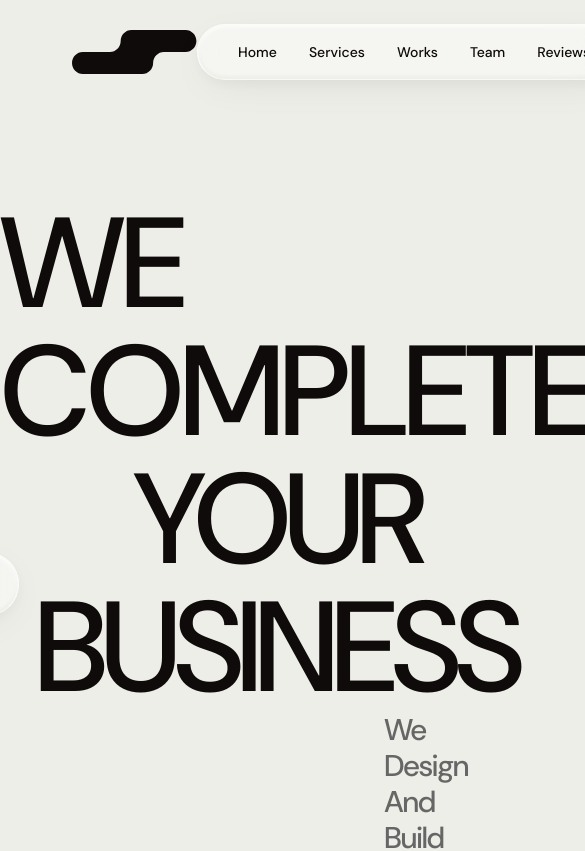
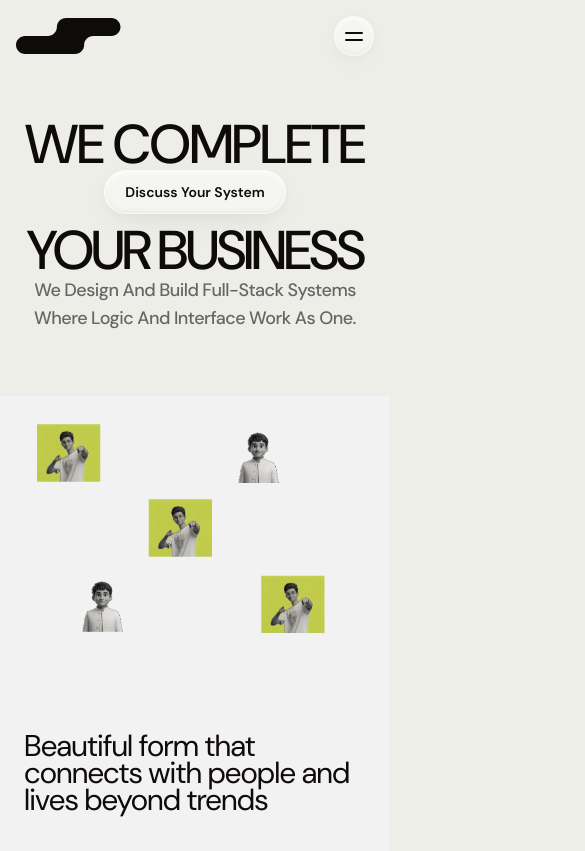
Before and after one commit to HylithLabs/hylith, a Next.js app: page / in a window 390 px wide. Shown: the top 851 px of the page, 585 px wide, since content can reach past the window. Built offline with nearby package versions, Linux system fonts and the light colour scheme.

Commit message:
halka responsive

```diff
--- a/app/globals.css
+++ b/app/globals.css
@@ -83,6 +83,8 @@ html {
   -webkit-font-smoothing: antialiased;
   font-optical-sizing: auto;
   background-color: #EEEEE8;
+  max-width: 100%;
+  overflow-x: clip;
 }
 
 .font-dm-sans {
@@ -91,6 +93,23 @@ html {
 
 body {
   background-color: #EEEEE8;
+  max-width: 100%;
+  overflow-x: clip;
+}
+
+@supports not (overflow: clip) {
+  html,
+  body {
+    overflow-x: hidden;
+  }
+}
+
+img,
+svg,
+video,
+canvas {
+  max-width: 100%;
+  height: auto;
 }
 
 /* liquidGL styles */
@@ -118,6 +137,103 @@ body {
   padding: 12px 32px;
   gap: 32px;
   pointer-events: auto;
+}
+
+/* Keep the absolute avatar collage within narrow viewports without changing desktop geometry. */
+.team-avatar-collage {
+  width: 498px;
+  height: 359px;
+  margin-top: -30px;
+  margin-left: 5rem;
+}
+
+.team-avatar-collage__inner {
+  transform-origin: top left;
+}
+
+@media (max-width: 359px) {
+  .team-avatar-collage {
+    width: 259px;
+    height: 187px;
+    margin-top: 0;
+    margin-left: 2rem;
+  }
+
+  .team-avatar-collage__inner {
+    transform: scale(0.52);
+  }
+}
+
+@media (min-width: 360px) and (max-width: 420px) {
+  .team-avatar-collage {
+    width: 289px;
+    height: 208px;
+    margin-top: 0;
+    margin-left: 2.25rem;
+  }
+
+  .team-avatar-collage__inner {
+    transform: scale(0.58);
+  }
+}
+
+@media (min-width: 421px) and (max-width: 640px) {
+  .team-avatar-collage {
+    width: 349px;
+    height: 251px;
+    margin-top: 0;
+    margin-left: 2.75rem;
+  }
+
+  .team-avatar-collage__inner {
+    transform: scale(0.7);
+  }
+}
+
+@media (min-width: 641px) and (max-width: 767px) {
+  .team-avatar-collage {
+    width: 408px;
+    height: 294px;
+    margin-top: 0;
+    margin-left: 3rem;
+  }
+
+  .team-avatar-collage__inner {
+    transform: scale(0.82);
+  }
+}
+
+/* Responsive: tablet-range collage scaling (768px – 1279px) */
+@media (min-width: 768px) and (max-width: 1279px) {
+  .team-avatar-collage {
+    width: 450px;
+    height: 324px;
+    margin-top: -10px;
+    margin-left: 4rem;
+  }
+
+  .team-avatar-collage__inner {
+    transform: scale(0.9);
+  }
+}
+
+/* Responsive: Hero badge hover animation for modern feel */
+.hero-badge {
+  transition: transform 0.35s cubic-bezier(.16,1,.3,1),
+              box-shadow 0.35s cubic-bezier(.16,1,.3,1);
+}
+
+.hero-badge:hover {
+  transform: translateY(-2px) scale(1.03);
+  box-shadow:
+    0 14px 50px -10px rgba(0, 0, 0, 0.12),
+    0 6px 20px 0px rgba(0, 0, 0, 0.06),
+    inset 0 2px 4px 0px rgba(255, 255, 255, 0.9),
+    inset 0 -2px 4px 0px rgba(0, 0, 0, 0.04) !important;
+}
+
+.hero-badge:active {
+  transform: translateY(0) scale(0.98);
 }
 
 /* =========================
--- a/app/layout.tsx
+++ b/app/layout.tsx
@@ -1,6 +1,5 @@
 import type { Metadata, Viewport } from "next";
 import localFont from "next/font/local";
-import Script from "next/script";
 import { absoluteUrl, siteConfig } from "./site-config";
 import "./globals.css";
 import { Geist } from "next/font/google";
@@ -65,8 +64,11 @@ export const metadata: Metadata = {
   },
 };
 
+/* Responsive viewport: ensures proper mobile rendering with device-width */
 export const viewport: Viewport = {
   themeColor: "#000000",
+  width: "device-width",
+  initialScale: 1,
 };
 
 export default function RootLayout({
--- a/components/Navbar.tsx
+++ b/components/Navbar.tsx
@@ -1,32 +1,19 @@
 "use client";
 
+import { useState, useEffect, useCallback } from "react";
 import Image from "next/image";
 import Link from "next/link";
 
-const Navbar = () => {
-  return (
-    <nav className="flex px-18 py-6 justify-between items-center z-50  top-0 left-0 w-full">
-      <Image
-        src="/assets/logo.svg"
-        alt="Hylith"
-        width={125}
-        height={40}
-        priority
-      />
+const NAV_LINKS = [
+  { label: "Home", href: "#" },
+  { label: "Services", href: "#" },
+  { label: "Works", href: "#" },
+  { label: "Team", href: "#" },
+  { label: "Reviews", href: "#" },
+];
 
-      {/* <LiquidGLWrapper
-        options={{
-          refraction: 0.036,
-          frost: 0,
-          tilt: false,
-          shadow: false,
-          specular: true,
-          bevelDepth: 0,
-          bevelWidth: 0.04,
-        }}
-      > */}
-      <div
-        style={{
+/** Shared glass style for both desktop pill and mobile menu */
+const GLASS_STYLE = {
   background: "rgba(255, 255, 255, 0.4)",
   backdropFilter: "blur(16px)",
   WebkitBackdropFilter: "blur(16px)",
@@ -38,42 +25,126 @@ const Navbar = () => {
     inset 0 2px 4px 0px rgba(255, 255, 255, 0.8),
     inset 0 -2px 4px 0px rgba(0, 0, 0, 0.05)
   `,
+} as const;
+
+const Navbar = () => {
+  const [menuOpen, setMenuOpen] = useState(false);
+
+  /* Lock body scroll when mobile menu is open */
+  useEffect(() => {
+    if (menuOpen) {
+      document.body.style.overflow = "hidden";
+    } else {
+      document.body.style.overflow = "";
+    }
+    return () => {
+      document.body.style.overflow = "";
+    };
+  }, [menuOpen]);
+
+  /* Close menu on resize past mobile breakpoint */
+  useEffect(() => {
+    const mq = window.matchMedia("(min-width: 768px)");
+    const handler = (e: MediaQueryListEvent) => {
+      if (e.matches) setMenuOpen(false);
+    };
+    mq.addEventListener("change", handler);
+    return () => mq.removeEventListener("change", handler);
+  }, []);
+
+  const closeMenu = useCallback(() => setMenuOpen(false), []);
+
+  return (
+    <>
+      <nav className="top-0 left-0 z-50 flex w-full flex-wrap items-center justify-between gap-x-4 gap-y-4 px-4 py-4 sm:px-8 sm:py-5 lg:flex-nowrap lg:px-12 xl:px-18 xl:py-6">
+        <Image
+          className="h-auto w-[105px] sm:w-[118px] xl:w-[125px]"
+          src="/assets/logo.svg"
+          alt="Hylith"
+          width={125}
+          height={40}
+          priority
+        />
+
+        {/* ── Desktop nav pill (hidden on mobile) ── */}
+        <div
+          style={GLASS_STYLE}
+          className="nav relative order-2 hidden h-11 min-w-0 items-center justify-between gap-3 rounded-full px-4 text-xs font-semibold sm:h-12 sm:gap-5 sm:px-6 sm:text-sm md:order-none md:flex md:w-auto md:justify-start xl:h-14 xl:gap-8 xl:px-10"
+        >
+          {NAV_LINKS.map((link) => (
+            <Link
+              key={link.label}
+              className="cursor-pointer font-medium transition hover:opacity-70"
+              href={link.href}
+            >
+              {link.label}
+            </Link>
+          ))}
+        </div>
+
+        {/* ── Hamburger button (visible on mobile only) ── */}
+        <button
+          aria-label={menuOpen ? "Close menu" : "Open menu"}
+          aria-expanded={menuOpen}
+          onClick={() => setMenuOpen((v) => !v)}
+          className="relative z-[60] flex h-10 w-10 cursor-pointer flex-col items-center justify-center gap-[5px] rounded-full md:hidden"
+          style={GLASS_STYLE}
+        >
+          {/* Top bar */}
+          <span
+            className="block h-[2px] w-[18px] rounded-full bg-[#0F0B0A] transition-all duration-300"
+            style={{
+              transform: menuOpen
+                ? "translateY(3.5px) rotate(45deg)"
+                : "none",
             }}
-        className="nav flex  font-semibold h-14 rounded-full relative gap-8 px-10 items-center text-sm"
+          />
+          {/* Bottom bar */}
+          <span
+            className="block h-[2px] w-[18px] rounded-full bg-[#0F0B0A] transition-all duration-300"
+            style={{
+              transform: menuOpen
+                ? "translateY(-3.5px) rotate(-45deg)"
+                : "none",
+            }}
+          />
+        </button>
+      </nav>
+
+      {/* ── Mobile fullscreen menu overlay ── */}
+      <div
+        className={`fixed inset-0 z-[55] flex flex-col items-center justify-center transition-all duration-500 md:pointer-events-none md:hidden ${
+          menuOpen
+            ? "pointer-events-auto opacity-100"
+            : "pointer-events-none opacity-0"
+        }`}
+        style={{
+          background: "rgba(238, 238, 232, 0.92)",
+          backdropFilter: "blur(24px)",
+          WebkitBackdropFilter: "blur(24px)",
+        }}
       >
+        <nav className="flex flex-col items-center gap-8">
+          {NAV_LINKS.map((link, i) => (
             <Link
-          className="cursor-pointer font-medium hover:opacity-70 transition"
-          href="#"
+              key={link.label}
+              href={link.href}
+              onClick={closeMenu}
+              className="text-3xl font-semibold tracking-[-0.02em] text-[#0F0B0A] transition-all duration-300 hover:opacity-60 sm:text-4xl"
+              style={{
+                transform: menuOpen
+                  ? "translateY(0)"
+                  : `translateY(${20 + i * 8}px)`,
+                opacity: menuOpen ? 1 : 0,
+                transitionDelay: menuOpen ? `${100 + i * 60}ms` : "0ms",
+              }}
             >
-          Home
+              {link.label}
             </Link>
-        <Link
-          className="cursor-pointer font-medium hover:opacity-70 transition"
-          href="#"
-        >
-          Services
-        </Link>
-        <Link
-          className="cursor-pointer font-medium hover:opacity-70 transition"
-          href="#"
-        >
-          Works
-        </Link>
-        <Link
-          className="cursor-pointer font-medium hover:opacity-70 transition"
-          href="#"
-        >
-          Team
-        </Link>
-        <Link
-          className="cursor-pointer font-medium hover:opacity-70 transition"
-          href="#"
-        >
-          Reviews
-        </Link>
+          ))}
+        </nav>
       </div>
-      {/* </LiquidGLWrapper> */}
-    </nav>
+    </>
   );
 };
 
--- a/components/ui/text-reveal.tsx
+++ b/components/ui/text-reveal.tsx
@@ -32,12 +32,12 @@ export const TextReveal: FC<TextRevealProps> = ({ children, className }) => {
     <div ref={sectionRef} className={cn("relative z-0 h-[200vh]", className)}>
       <div
         className={
-          "sticky top-0 mx-auto flex h-[50%] max-w-6xl items-center bg-transparent px-4 py-20"
+          "sticky top-0 mx-auto flex h-[50%] max-w-6xl items-center bg-transparent px-4 py-16 sm:py-20"
         }
       >
         <span
           className={
-            "flex flex-wrap p-5 text-2xl font-bold text-black/20 md:p-8 md:text-3xl lg:p-10 lg:text-4xl xl:text-5xl dark:text-white/20"
+            "flex max-w-full flex-wrap p-3 text-xl font-bold text-black/20 sm:p-5 sm:text-2xl md:p-8 md:text-3xl lg:p-10 lg:text-4xl xl:text-5xl dark:text-white/20"
           }
         >
           {words.map((word, i) => {
@@ -64,7 +64,7 @@ interface WordProps {
 const Word: FC<WordProps> = ({ children, progress, range }) => {
   const opacity = useTransform(progress, range, [0, 1])
   return (
-    <span className="xl:lg-3 relative mx-1 lg:mx-1.5">
+    <span className="relative mx-0.5 break-words sm:mx-1 lg:mx-1.5">
       <span className="absolute opacity-30">{children}</span>
       <motion.span
         style={{ opacity: opacity }}
--- a/components/ui/word-rotate.tsx
+++ b/components/ui/word-rotate.tsx
@@ -35,7 +35,7 @@ export function WordRotate({
   }, [words, duration])
 
   return (
-    <div className="overflow-hidden py-2">
+    <div className="min-w-0 max-w-full overflow-hidden py-2">
       <AnimatePresence mode="wait">
         <motion.h1
           key={words[index]}
--- a/pages/HeroSection.tsx
+++ b/pages/HeroSection.tsx
@@ -1,18 +1,45 @@
-import React from "react";
+"use client";
+
+import React, { useEffect, useRef } from "react";
 
 const HeroSection = () => {
+  const badgeRef = useRef<HTMLSpanElement>(null);
+  const headingRef = useRef<HTMLHeadingElement>(null);
+  const descRef = useRef<HTMLDivElement>(null);
+
+  /* Subtle stagger-in on mount for a modern feel */
+  useEffect(() => {
+    const els = [badgeRef.current, headingRef.current, descRef.current];
+    els.forEach((el, i) => {
+      if (!el) return;
+      el.style.opacity = "0";
+      el.style.transform = "translateY(28px)";
+      el.style.transition = `opacity 0.7s cubic-bezier(.16,1,.3,1) ${0.15 + i * 0.12}s, transform 0.7s cubic-bezier(.16,1,.3,1) ${0.15 + i * 0.12}s`;
+      requestAnimationFrame(() => {
+        el.style.opacity = "1";
+        el.style.transform = "translateY(0)";
+      });
+    });
+  }, []);
+
   return (
-    <section className="hero section" id="home">
-      <div className="mt-24">
-        <h1 className="text-9xl  font-medium text-center">
-          <span className="block mr-72 tracking-[-0.03em]">WE COMPLETE</span>
-          <span className="flex items-center justify-center gap-4 mx-auto">
+    <section
+      className="hero section overflow-hidden px-4 sm:px-6 xl:px-0"
+      id="home"
+    >
+      <div className="mt-12 sm:mt-16 lg:mt-20 xl:mt-24">
+        <h1
+          ref={headingRef}
+          className="text-center text-[clamp(2.9rem,14vw,5.6rem)] leading-[0.92] font-medium sm:text-[clamp(4.8rem,12vw,7rem)] lg:text-[6.8rem] xl:text-9xl xl:leading-none"
+        >
+          <span className="block tracking-[-0.03em] lg:mr-24 xl:mr-72">
+            WE COMPLETE
+          </span>
+          <span className="mx-auto flex flex-col items-center justify-center gap-3 sm:gap-4 lg:flex-row">
             <span
-              className="inline-flex items-center  px-10 py-3 cursor-pointer font-semibold rounded-full"
+              ref={badgeRef}
+              className="hero-badge inline-flex h-11 max-w-full cursor-pointer items-center rounded-full px-5 text-sm font-semibold leading-none whitespace-nowrap sm:h-12 sm:px-7 sm:text-[1rem] xl:h-16 xl:px-10 xl:text-[1.09rem]"
               style={{
-                fontSize: "1.09rem",
-                lineHeight: "1",
-                height: "4rem",
                 letterSpacing: "0",
                 background: "rgba(255, 255, 255, 0.4)",
                 backdropFilter: "blur(16px)",
@@ -33,11 +60,13 @@ const HeroSection = () => {
           </span>
         </h1>
       </div>
-      <div className="pb-20">
-        <p className="capitalize font-medium text-3xl text-center ml-96 text-[#666666] tracking-[-0.05em]">
+      <div ref={descRef} className="pb-16 sm:pb-20">
+        {/* Responsive: on mobile, text stacks naturally with smaller font.
+            On large screens, maintains the original left-offset layout. */}
+        <p className="mx-auto max-w-[36rem] text-center text-lg font-medium tracking-[-0.03em] text-[#666666] capitalize sm:text-2xl sm:tracking-[-0.05em] lg:ml-40 lg:max-w-none xl:ml-96 xl:text-3xl">
           We design and build full-stack systems
         </p>
-        <p className="capitalize font-medium text-3xl text-center ml-96 text-[#666666] tracking-[-0.05em]">
+        <p className="mx-auto max-w-[36rem] text-center text-lg font-medium tracking-[-0.03em] text-[#666666] capitalize sm:text-2xl sm:tracking-[-0.05em] lg:ml-40 lg:max-w-none xl:ml-96 xl:text-3xl">
           where logic and interface work as one.
         </p>
       </div>
--- a/pages/Second.tsx
+++ b/pages/Second.tsx
@@ -88,7 +88,7 @@ const EXPANDED = {
 } as const;
 
 const PIN_SCROLL_DISTANCE = "+=200%";
-const DESKTOP_MQ = "(min-width: 1025px)";
+const DESKTOP_MQ = "(min-width: 1280px)";
 
 function TeamAvatarCollage({ onImageLoad }: { onImageLoad: () => void }) {
   const collageRef = useRef<HTMLDivElement>(null);
@@ -145,7 +145,10 @@ function TeamAvatarCollage({ onImageLoad }: { onImageLoad: () => void }) {
   return (
     <div
       ref={collageRef}
-      className="relative shrink-0 overflow-visible mt-[-30] ml-20"
+      className="team-avatar-collage relative shrink-0 overflow-visible"
+    >
+      <div
+        className="team-avatar-collage__inner relative"
         style={{ width: COLLAGE_WIDTH, height: COLLAGE_HEIGHT }}
       >
         {AVATAR_TILES.map((tile, index) => (
@@ -169,6 +172,7 @@ function TeamAvatarCollage({ onImageLoad }: { onImageLoad: () => void }) {
             />
           </div>
         ))}
+      </div>
     </div>
   );
 }
@@ -270,7 +274,7 @@ const Second = () => {
         };
       });
 
-      mm.add("(max-width: 1024px)", () => {
+      mm.add("(max-width: 1279px)", () => {
         gsap.set(section, EXPANDED);
         gsap.set(".second-copy", { color: "#0F0B0A" });
         gsap.set(".second-link", { borderColor: "#0F0B0A" });
@@ -287,15 +291,15 @@ const Second = () => {
     <section ref={wrapperRef} className="second-wrapper overflow-hidden">
       <div
         ref={sectionRef}
-        className="second-section relative min-h-screen w-full bg-[#F2F2F2] px-8 py-12 sm:px-12 sm:py-14 lg:grid lg:min-h-screen lg:grid-cols-2 lg:items-stretch lg:gap-x-16 lg:px-20 lg:py-20 xl:gap-x-28 xl:px-28 xl:py-24"
+        className="second-section relative min-h-screen w-full bg-[#F2F2F2] px-6 py-10 sm:px-12 sm:py-14 lg:px-16 lg:py-16 xl:grid xl:min-h-screen xl:grid-cols-2 xl:items-stretch xl:gap-x-28 xl:px-28 xl:py-24"
       >
         {/* Left column */}
-        <div className="flex flex-col justify-between gap-24 lg:min-h-[calc(100vh-9rem)] lg:gap-0">
-          <div className="lg:pt-4 xl:pt-8">
+        <div className="flex min-w-0 flex-col justify-between gap-14 sm:gap-20 xl:min-h-[calc(100vh-9rem)] xl:gap-0">
+          <div className="xl:pt-8">
             <TeamAvatarCollage onImageLoad={refreshScroll} />
           </div>
 
-          <div className="second-copy mt-8 flex max-w-lg text-nowrap text-6xl font-regular flex-col leading-[0.8] tracking-[-0.03em] lg:mt-auto lg:max-w-xl lg:pb-6 xl:max-w-2xl xl:pb-10">
+          <div className="second-copy mt-8 flex max-w-full flex-col text-3xl leading-[0.9] font-regular tracking-[-0.03em] sm:text-4xl sm:leading-[0.86] md:text-5xl xl:mt-auto xl:max-w-2xl xl:text-6xl xl:leading-[0.8] xl:text-nowrap xl:pb-10">
             <h2 >
               Beautiful form that
             </h2>
@@ -309,15 +313,15 @@ const Second = () => {
         </div>
 
         {/* Right column — headline top-right, links bottom */}
-        <div className="mt-16 flex flex-col justify-between gap-20 lg:mt-0 lg:min-h-[calc(100vh-9rem)] lg:gap-0">
-          <div className="second-copy flex w-full flex-col items-end text-right uppercase font-black leading-[0.88] tracking-[-0.03em] lg:pt-6 xl:pt-10">
+        <div className="mt-14 flex min-w-0 flex-col justify-between gap-16 sm:mt-16 sm:gap-20 xl:mt-0 xl:min-h-[calc(100vh-9rem)] xl:gap-0">
+          <div className="second-copy flex w-full flex-col items-end text-right leading-[0.88] font-black tracking-[-0.03em] uppercase xl:pt-10">
             <h2 className="text-[clamp(2.35rem,5.4vw,5.75rem)]">Together,</h2>
             <h2 className="text-[clamp(2.35rem,5.4vw,5.75rem)]">we create</h2>
             <h2 className="text-[clamp(2.35rem,5.4vw,5.75rem)]">solutions</h2>
           </div>
 
           {/* Mobile links */}
-          <div className="mt-6 flex w-full items-end justify-between gap-12 pb-2 sm:justify-end sm:gap-20 lg:hidden">
+          <div className="mt-6 flex w-full flex-wrap items-end justify-between gap-x-8 gap-y-5 pb-2 sm:justify-end sm:gap-x-20 xl:hidden">
             <a
               href="#work"
               className="second-link second-copy flex h-7 min-w-30 cursor-pointer items-center justify-between gap-3 border-b-2 border-[#0F0B0A] text-[0.95rem] font-medium"
@@ -336,7 +340,7 @@ const Second = () => {
         </div>
 
         {/* Desktop: Our Work ~center, Discuss far right */}
-        <div className="pointer-events-none absolute inset-x-20 bottom-16 hidden lg:block xl:inset-x-28 xl:bottom-20">
+        <div className="pointer-events-none absolute inset-x-28 bottom-20 hidden xl:block">
           <a
             href="#work"
             className="second-link second-copy pointer-events-auto absolute bottom-0 left-[56%] flex h-7 min-w-30 -translate-x-1/2 cursor-pointer items-center justify-between gap-4 border-b-2 border-[#0F0B0A] text-[0.95rem] font-medium"
```
Also changed, not shown: pages/Fifth.tsx (+11 -10 lines), pages/Forth.tsx (+26 -19 lines). Lines whose indentation alone changed are shown as unchanged.
